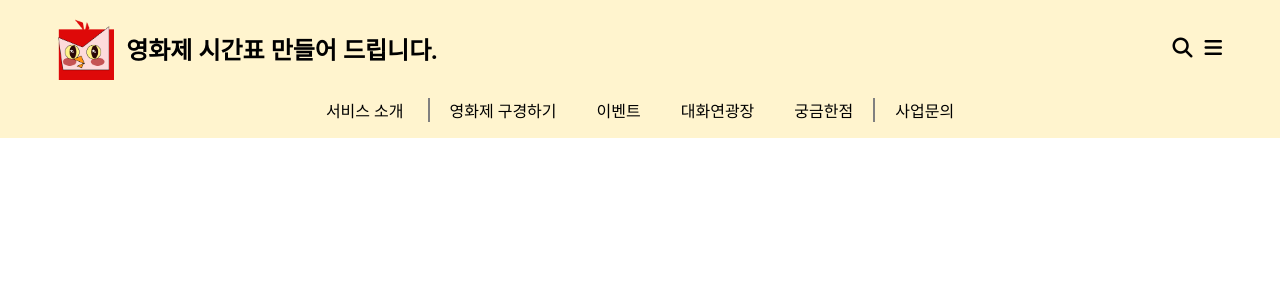
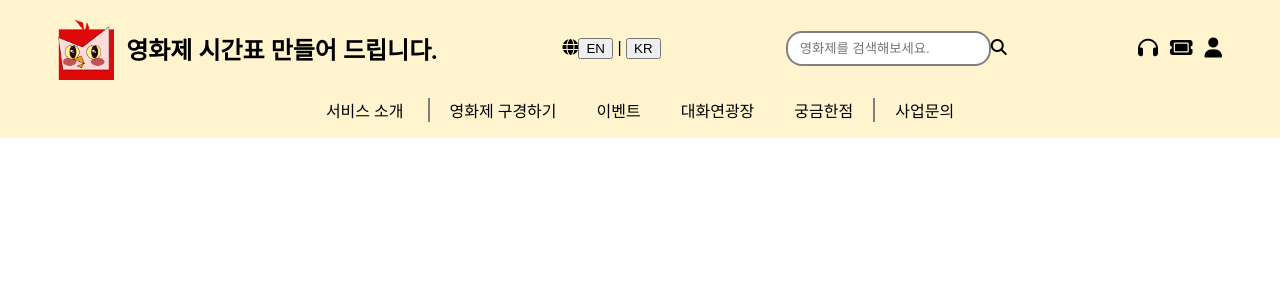
Before and after one commit to JIYEONGYANGdev/webapp-project-without-cra, a Next.js app: page /mypage in a window 1280 px wide. Shown: the top 300 px of the page. Built offline with nearby package versions, Linux system fonts and the light colour scheme; a web font is replaced by a local one.

Commit message:
header pc, mobile 분리 (responsivemode util, themecontext 정의)

```diff
--- a/package.json
+++ b/package.json
@@ -18,8 +18,11 @@
     "@fortawesome/fontawesome-svg-core": "^6.2.1",
     "@fortawesome/free-solid-svg-icons": "^6.2.1",
     "@fortawesome/react-fontawesome": "^0.2.0",
+    "@types/lodash": "^4.14.189",
     "@types/react": "^18.0.25",
     "@types/react-dom": "^18.0.8",
+    "babel-plugin-lodash": "^3.3.4",
+    "lodash": "^4.17.21",
     "next": "^13.0.3",
     "react": "^18.2.0",
     "react-dom": "^18.2.0",
--- a/src/components/Header.tsx
+++ b/src/components/Header.tsx
@@ -1,20 +1,78 @@
-import React from 'react'
+import React, { useMemo, useRef } from 'react'
 import styled from 'styled-components'
+import { RESPONSIVE_MODE, useResponsiveMode } from '~/utils/useResponsiveMode'
 
-const Header = () => {
+export const HeaderMobile = () => {
   return (
     <Wrapper>
       <LogoWrapper>
         <img src={'/busiman_logo.png'} alt="메인 홈 로고" />
         <Title>영화제 시간표 만들어 드립니다.</Title>
       </LogoWrapper>
-      <IconWrppaer>
+      <IconWrapper>
         <i className="fa-solid fa-magnifying-glass" />
         <i className="fa-solid fa-bars" />
-      </IconWrppaer>
+      </IconWrapper>
     </Wrapper>
   )
 }
+
+export const HeaderPC = () => {
+  return (
+    <Wrapper>
+      <LogoWrapper>
+        <img src={'/busiman_logo.png'} alt="메인 홈 로고" />
+        <Title>영화제 시간표 만들어 드립니다.</Title>
+      </LogoWrapper>
+      <LanguageToggleWrapper>
+        <i className="fa-solid fa-globe" />
+        <button>EN</button> | <button>KR</button>
+        {/* TODO: EN(ENGLISH) | KR(한국어) 토글 */}
+      </LanguageToggleWrapper>
+      <SearchBar />
+      <IconWrapper>
+        <i className="fa-solid fa-headphones" onClick={() => null} />
+        <i className="fa-solid fa-ticket" />
+        <i className="fa-solid fa-user" />
+      </IconWrapper>
+    </Wrapper>
+  )
+}
+
+const SearchBar = () => {
+  const responsiveMode = useResponsiveMode()
+  const isTablet = useMemo(() => responsiveMode <= RESPONSIVE_MODE.TABLET_BIG, [responsiveMode])
+
+  return isTablet ? <i className="fa-solid fa-magnifying-glass" /> : <SearchInputBar />
+}
+
+const SearchInputBar = () => {
+  const $input = useRef<HTMLInputElement>(null)
+
+  return (
+    <SearchInputBarWrapper>
+      <Input ref={$input} value={$input.current?.value} placeholder={'영화제를 검색해보세요.'} />
+      <i className="fa-solid fa-magnifying-glass" />
+    </SearchInputBarWrapper>
+  )
+}
+
+const SearchInputBarWrapper = styled.div`
+  .fa-magnifying-glass {
+    position: relative;
+  }
+`
+
+const Input = styled.input`
+  -webkit-appearance: none;
+  -moz-appearance: none;
+  appearance: none;
+
+  border: 2px solid grey;
+  border-radius: 16px;
+
+  padding: 8px 12px;
+`
 
 const Wrapper = styled.div`
   max-height: 54px;
@@ -58,10 +116,11 @@ const Title = styled.div`
   }
 `
 
-const IconWrppaer = styled.div`
+const IconWrapper = styled.div`
   i {
     font-size: 20px;
     padding: 10px 6px;
+    cursor: pointer;
 
     :last-of-type {
       padding-right: 0;
@@ -69,4 +128,5 @@ const IconWrppaer = styled.div`
   }
 `
 
-export default Header
+const LanguageToggleWrapper = styled.div``
+const SearchBarWrapper = styled.div``
--- a/src/consts.ts
+++ b/src/consts.ts
@@ -12,7 +12,7 @@ export const NAVBAR_MENU_BUTTONS: { [key: string]: NavBarButtonProps } = {
     onClick: () => console.log('service-info'),
   },
   NAV_FILM_FEST_INFO: {
-    key: 'main_nav_service-info',
+    key: 'main_nav_film-fest-info',
     title: '영화제 구경하기',
     onClick: () => console.log('film-fest-info'),
   },
--- a/src/containers/Mypage/index.tsx
+++ b/src/containers/Mypage/index.tsx
@@ -1,12 +1,22 @@
-import React from 'react'
-import Header from '~/components/Header'
+import React, { useMemo } from 'react'
+import { RESPONSIVE_MODE, useResponsiveMode } from '~/utils/useResponsiveMode'
+import { HeaderPC, HeaderMobile } from '~/components/Header'
 import NavBar from '~/components/NavBar'
 
 const Mypage = () => {
+  const responsiveMode = useResponsiveMode()
+  const isMobile = useMemo(() => responsiveMode <= RESPONSIVE_MODE.TABLET_MINI, [responsiveMode])
+
   return (
     <>
-      <Header />
-      <NavBar />
+      {isMobile ? (
+        <HeaderMobile />
+      ) : (
+        <>
+          <HeaderPC />
+          <NavBar />
+        </>
+      )}
     </>
   )
 }
--- /dev/null
+++ b/src/context/ThemeContext.ts
@@ -0,0 +1,65 @@
+import React from 'react'
+
+export const theme = {
+  responsive: {
+    iphone4: 320,
+    iphoneSE: 375,
+    mobile: 480,
+    tabletMini: 768,
+    tabletBig: 1024,
+    pc: 1440,
+    pcL: 1920,
+  },
+  xPadding: {
+    pc: 48,
+    tablet: 41,
+    mobile: 20,
+  },
+  yPadding: {
+    pc: 96,
+    tablet: 96,
+    mobile: 64,
+  },
+  borderRadius: {
+    main: 8,
+    sub: 4,
+  },
+  zIndex: {
+    header: 1399,
+    modal: 1500,
+  },
+}
+
+export const device = {
+  mobileXXS: `(max-width: ${theme.responsive.iphone4}px)`,
+  mobileXS: `(max-width: ${theme.responsive.iphoneSE}px)`,
+  mobileS: `(max-width: ${theme.responsive.mobile}px)`,
+  mobile: `(max-width: ${theme.responsive.tabletMini}px)`,
+  tablet: `(min-width: ${theme.responsive.mobile + 1}px) and (max-width: ${theme.responsive.tabletMini}px)`,
+  pc: `(min-width: ${theme.responsive.tabletMini + 1}px)`,
+  pcL: `(min-width: ${theme.responsive.tabletBig + 1}px)`,
+  pcXL: `(min-width: ${theme.responsive.pc}px)`,
+  pcXXL: `(min-width: ${theme.responsive.pcL}px)`,
+}
+
+export const scTheme = {
+  ...theme,
+  color: {
+    gray900: '#121619',
+    gray800: '#21272A',
+    gray700: '#343A3F',
+    gray600: '#4C545B',
+    gray500: '#69717A',
+    gray400: '#868E96',
+    gray300: '#ADB5BD',
+    gray200: '#CFD5DB',
+    gray100: '#E9ECEF',
+    gray075: '#F0F2F4',
+    gray050: '#F7F8F9',
+    //..
+  },
+}
+
+const ThemeContext = React.createContext(theme)
+
+export default ThemeContext
--- /dev/null
+++ b/src/utils/useResponsiveMode.ts
@@ -0,0 +1,49 @@
+import React, { useState, useEffect, useContext } from 'react'
+import throttle from 'lodash/throttle'
+import ThemeContext from 'context/ThemeContext'
+
+export const RESPONSIVE_MODE = Object.freeze({
+  MOBILE: 1,
+  TABLET_MINI: 10,
+  TABLET_BIG: 100,
+  PC: 1000,
+})
+
+function getResponsiveMode(responsive) {
+  if (window.innerWidth <= responsive.mobile) {
+    return RESPONSIVE_MODE.MOBILE
+  }
+
+  if (window.innerWidth <= responsive.tabletMini) {
+    return RESPONSIVE_MODE.TABLET_MINI
+  }
+
+  if (window.innerWidth <= responsive.tabletBig) {
+    return RESPONSIVE_MODE.TABLET_BIG
+  }
+
+  return RESPONSIVE_MODE.PC
+}
+
+export const useResponsiveMode = () => {
+  const themeContext = useContext(ThemeContext)
+  const [responsiveMode, setResponsiveMode] = useState(null)
+
+  useEffect(() => {
+    setResponsiveMode(getResponsiveMode(themeContext.responsive))
+
+    const updateWindowDimensions = throttle(function () {
+      setResponsiveMode(getResponsiveMode(themeContext.responsive))
+    }, 200)
+
+    window.addEventListener('resize', updateWindowDimensions)
+    updateWindowDimensions()
+
+    return () => {
+      updateWindowDimensions.cancel()
+      window.removeEventListener('resize', updateWindowDimensions)
+    }
+  }, [])
+
+  return responsiveMode
+}
```
Also changed, not shown: 1 other file (tests, documents, lock files or other folders).
